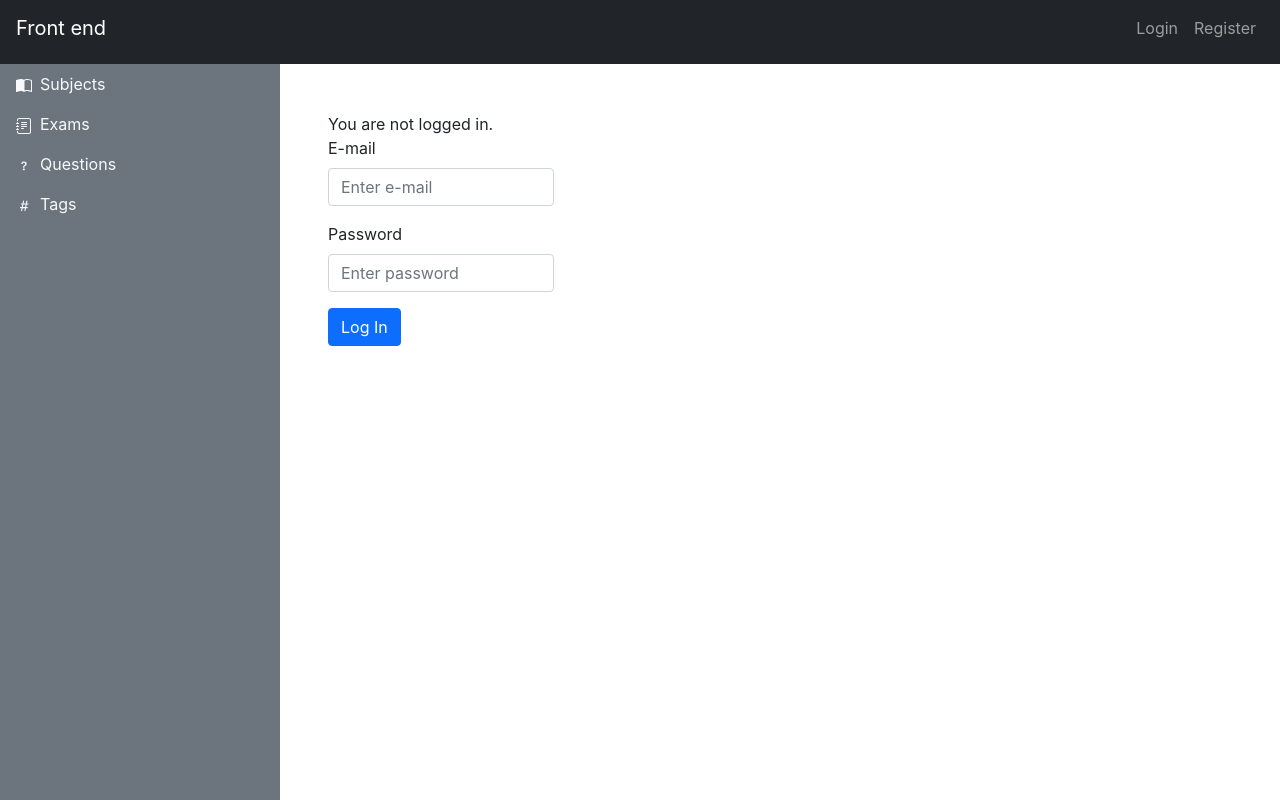
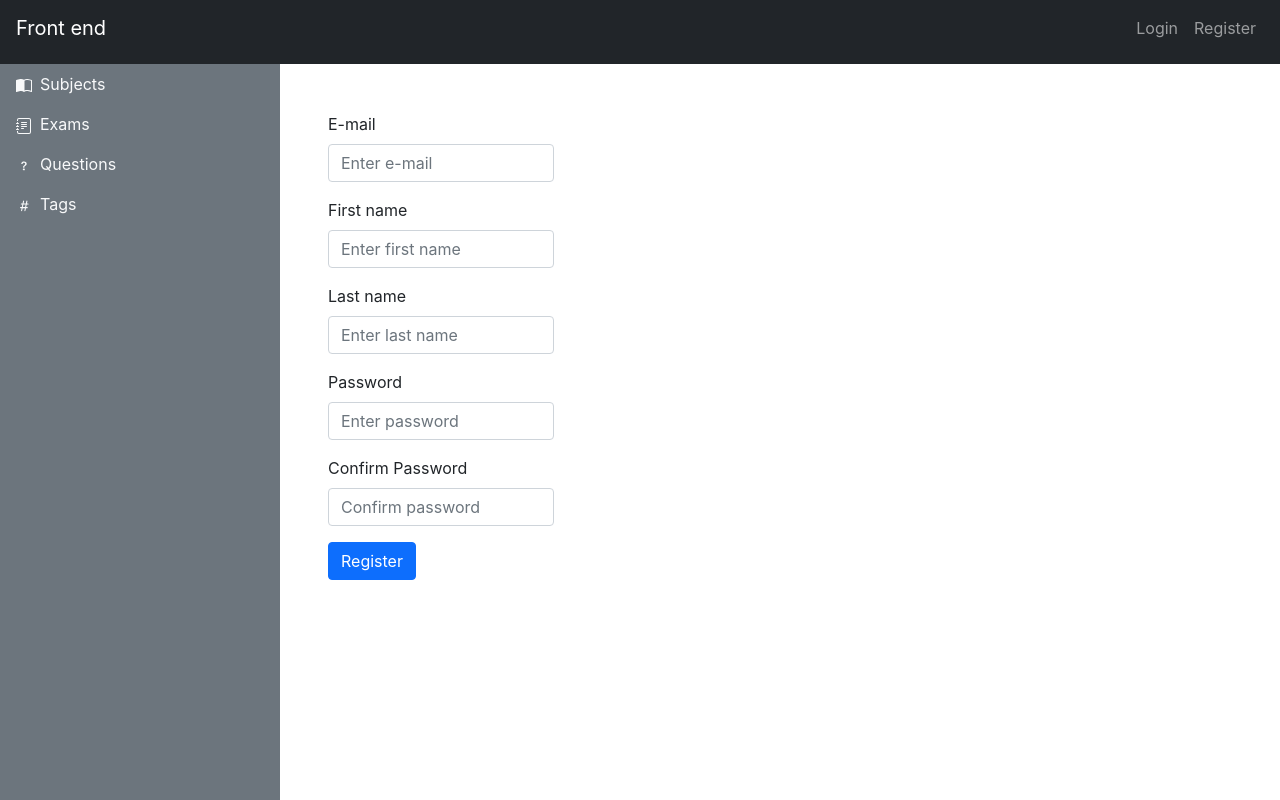
Before and after one commit to PZSP2-21Z-17/front-end, a React (Create React App) app: page /register in a window 1280 px wide. Built offline with nearby package versions, Linux system fonts and the light colour scheme.

Commit message:
Registration view pt.1

```diff
--- /dev/null
+++ b/src/entities/User.ts
@@ -0,0 +1,55 @@
+export class User {
+    e_mail: string;
+    first_name: string;
+    last_name: string;
+    password: string;
+
+    constructor(e_mail: string, first_name: string, last_name: string, password: string) {
+        this.e_mail = e_mail;
+        this.first_name = first_name;
+        this.last_name = last_name;
+        this.password = password;
+    }
+
+    toJSON() {
+        return {
+            password: this.password,
+            first_name: this.first_name,
+            last_name: this.last_name,
+            e_mail: this.e_mail
+        };
+    }
+
+    static fromJSON(json: {e_mail: string, first_name: string, last_name: string, password: string}) {
+        return new User(json['e_mail'], json['first_name'], json['last_name'], json['password']);
+    }
+
+    static createEmpty() {
+        return new User('', '', '', '');
+    }
+
+    // hella ugly, I know
+    modifyUser(setter: any, field: string, value: string) {
+        switch(field) {
+            case 'e_mail': {
+                this.e_mail = value;
+                break;
+            }
+            case 'first_name': {
+                this.first_name = value;
+                break;
+            }
+            case 'last_name': {
+                this.last_name = value;
+                break;
+            }
+            case 'password': {
+                this.password = value;
+                break;
+            }
+        }
+        setter(this);
+    }
+};
+
+export default User;
--- a/src/index.tsx
+++ b/src/index.tsx
@@ -14,6 +14,7 @@ import Subjects from './routes/Subjects';
 import PdfUserInterface from './routes/PdfUserInterface';
 import Login from './routes/Login';
 import User from './routes/User';
+import Register from './routes/Register';
 
 ReactDOM.render(
   <React.StrictMode>
@@ -27,7 +28,7 @@ ReactDOM.render(
           <Route path="subjects" element={<Subjects />} />
           <Route path="pdfgen" element={<PdfUserInterface customText={'custom text'} />} />
           <Route path="login" element={<Login />} />
-          <Route path="register" element={<Login />} />
+          <Route path="register" element={<Register />} />
           <Route path="user" element={<User />} />
           <Route path="*" element={<NotFound />} />
         </Route>
--- /dev/null
+++ b/src/routes/Register.tsx
@@ -0,0 +1,88 @@
+import React, { FunctionComponent, useState } from 'react';
+import Button from 'react-bootstrap/Button';
+import Form from 'react-bootstrap/Form';
+
+import { refresh } from '../Common'
+import FetchAPI from '../FetchAPI';
+import ReactSession from '../ReactSession';
+import User from '../entities/User';
+
+type RegisterProps = {};
+
+export const Register: FunctionComponent<RegisterProps> = () => {
+    const [user, setUser] = useState(User.createEmpty());
+    const [confirmPass, setConfirmPass] = useState('');
+    const [goodPass, setGoodPass] = useState(true);
+
+    let isLogged = ReactSession.checkValue('username');
+
+    const validateForm = () => {
+        return (confirmPass === user.password);
+    }
+
+    const handleRegisterSubmit = (event: any) => {
+        event.preventDefault();
+        if (!isLogged) {
+            if (validateForm()) {
+                FetchAPI.fetchPost('user/register/', user).then(
+                    (json: any) => {
+                        ReactSession.setValue('username', json['e_mail']);
+                        refresh();
+                    }
+                )
+            } else {
+                setGoodPass(false);
+            }
+        }
+    }
+
+    let registerForm = !isLogged ? (<>
+        <Form onSubmit={handleRegisterSubmit}>
+            <Form.Group className="mb-3" controlId="formRegisterUsername">
+                <Form.Label>E-mail</Form.Label>
+                <Form.Control type="email" placeholder="Enter e-mail" className="w-25" onChange={e => user.modifyUser(setUser, 'e_mail', e.target.value)}/>
+            </Form.Group>
+
+            <Form.Group className="mb-3" controlId="formRegisterFirstName">
+                <Form.Label>First name</Form.Label>
+                <Form.Control type="text" placeholder="Enter first name" className="w-25" onChange={e => user.modifyUser(setUser, 'first_name', e.target.value)}/>
+            </Form.Group>
+
+            <Form.Group className="mb-3" controlId="formRegisterLastName">
+                <Form.Label>Last name</Form.Label>
+                <Form.Control type="text" placeholder="Enter last name" className="w-25" onChange={e => user.modifyUser(setUser, 'last_name', e.target.value)}/>
+            </Form.Group>
+
+            <Form.Group className="mb-3" controlId="formRegisterPassword">
+                <Form.Label>Password</Form.Label>
+                <Form.Control type="password" placeholder="Enter password" className="w-25" onChange={e => user.modifyUser(setUser, 'password', e.target.value)}/>
+            </Form.Group>
+
+            <Form.Group className="mb-3" controlId="formRegisterPasswordConfirm">
+                <Form.Label>Confirm Password</Form.Label>
+                <Form.Control type="password" placeholder="Confirm password" className="w-25" onChange={e => setConfirmPass(e.target.value)}/>
+            </Form.Group>
+            <Button type="submit" variant="primary" className="mb-3">
+                Register
+            </Button>
+        </Form>
+    </>) : (<></>);
+
+    let noBuenoPasswordMessage = !isLogged && !goodPass ? (<>
+        Passwords don't match!
+    </>) : (<></>);
+
+    let userMessage = isLogged ? (<>
+        You are logged in as {ReactSession.getValue('username')}.
+    </>) : (<></>);
+
+    return <>
+        <div className="p-5">
+            {registerForm}
+            {noBuenoPasswordMessage}
+            {userMessage}
+        </div>
+    </>;
+}
+
+export default Register;
```
